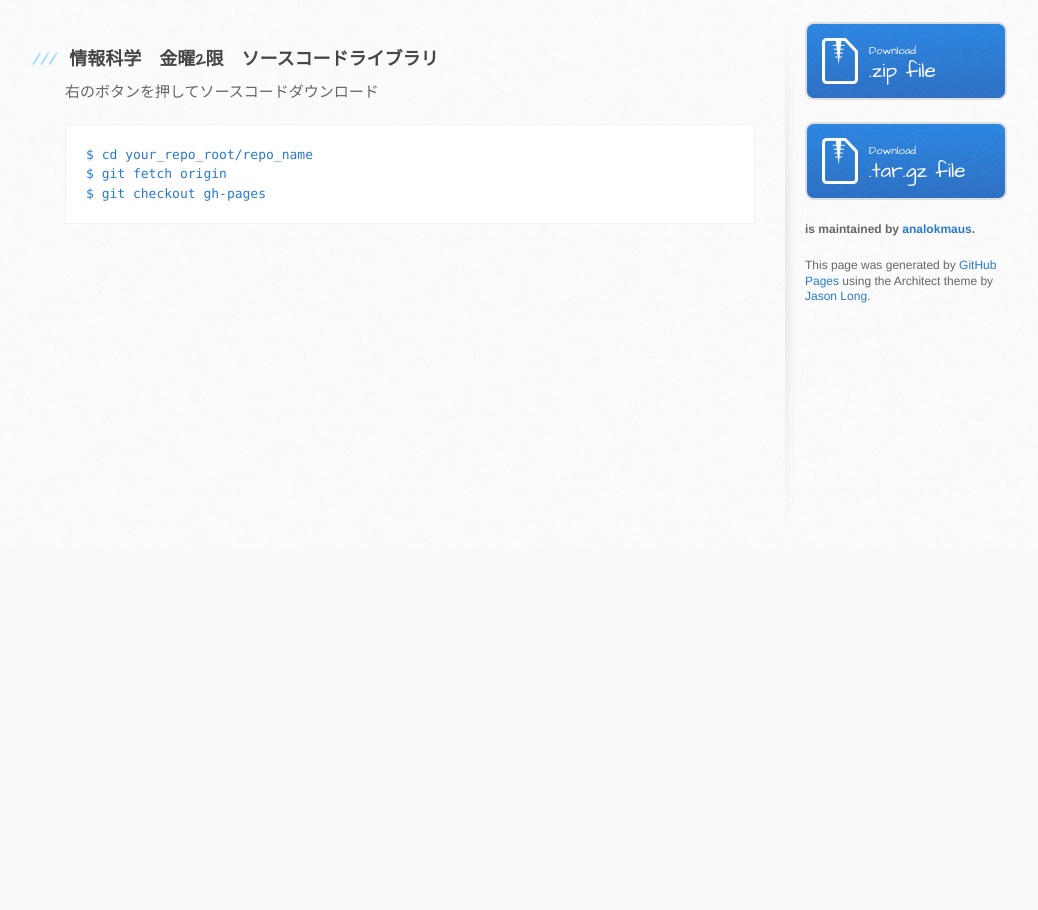
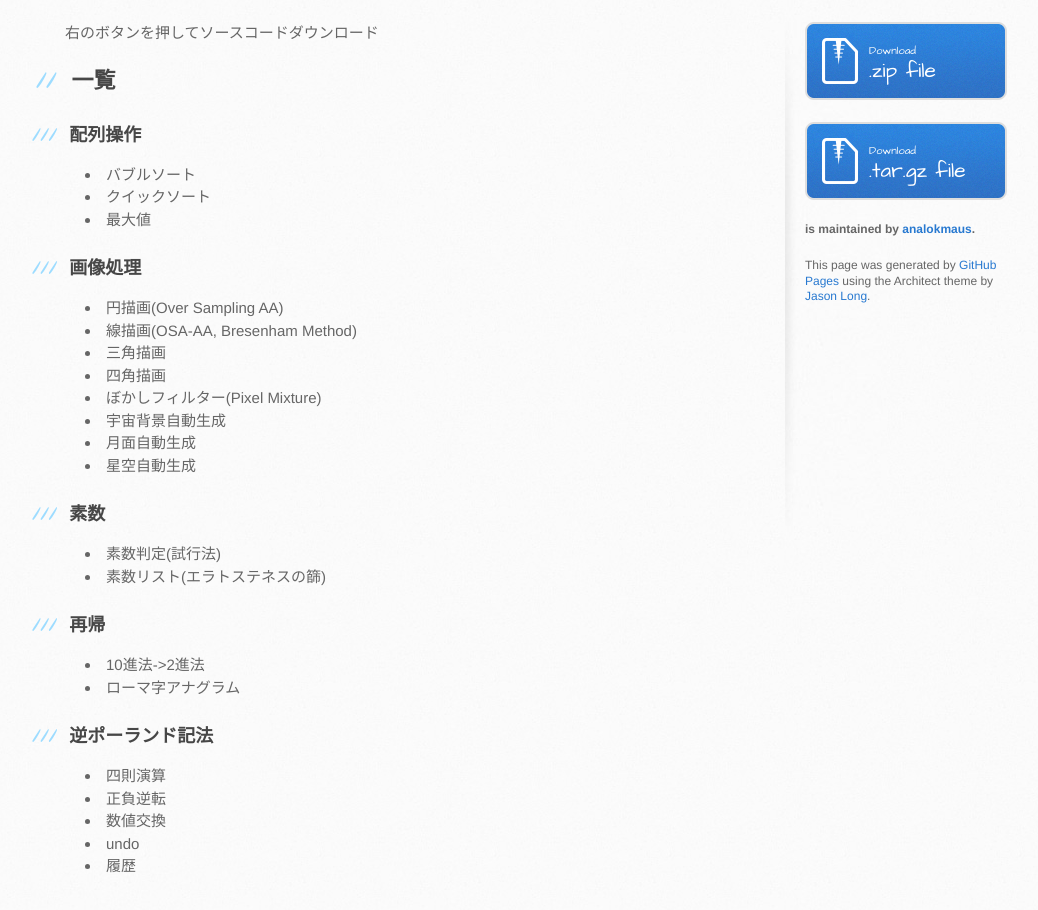
Before and after one commit to analokmaus/is2014f2, a plain HTML site: page index.html in a window 1280 px wide. Shown: the part 320-1230 px from the top of the page, without its empty margins (105-1143 px from the left). Before the commit the page ends 869 px from the top, so only its background shows below. Drawn offline with Linux system fonts and the light colour scheme.

```diff
--- a/index.html
+++ b/index.html
@@ -28,15 +28,60 @@
     <div id="content-wrapper">
       <div class="inner clearfix">
         <section id="main-content">
-          <h3>
-<a id="情報科学金曜2限ソースコードライブラリ" class="anchor" href="#%E6%83%85%E5%A0%B1%E7%A7%91%E5%AD%A6%E9%87%91%E6%9B%9C2%E9%99%90%E3%82%BD%E3%83%BC%E3%82%B9%E3%82%B3%E3%83%BC%E3%83%89%E3%83%A9%E3%82%A4%E3%83%96%E3%83%A9%E3%83%AA" aria-hidden="true"><span class="octicon octicon-link"></span></a>情報科学　金曜2限　ソースコードライブラリ</h3>
+          <p>右のボタンを押してソースコードダウンロード</p>
 
-<p>右のボタンを押してソースコードダウンロード</p>
+<h2>
+<a id="一覧" class="anchor" href="#%E4%B8%80%E8%A6%A7" aria-hidden="true"><span class="octicon octicon-link"></span></a>一覧</h2>
 
-<pre><code>$ cd your_repo_root/repo_name
-$ git fetch origin
-$ git checkout gh-pages
-</code></pre>
+<h3>
+<a id="配列操作" class="anchor" href="#%E9%85%8D%E5%88%97%E6%93%8D%E4%BD%9C" aria-hidden="true"><span class="octicon octicon-link"></span></a>配列操作</h3>
+
+<ul>
+<li>バブルソート</li>
+<li>クイックソート</li>
+<li>最大値</li>
+</ul>
+
+<h3>
+<a id="画像処理" class="anchor" href="#%E7%94%BB%E5%83%8F%E5%87%A6%E7%90%86" aria-hidden="true"><span class="octicon octicon-link"></span></a>画像処理</h3>
+
+<ul>
+<li>円描画(Over Sampling AA)</li>
+<li>線描画(OSA-AA, Bresenham Method)</li>
+<li>三角描画</li>
+<li>四角描画</li>
+<li>ぼかしフィルター(Pixel Mixture)</li>
+<li>宇宙背景自動生成</li>
+<li>月面自動生成</li>
+<li>星空自動生成</li>
+</ul>
+
+<h3>
+<a id="素数" class="anchor" href="#%E7%B4%A0%E6%95%B0" aria-hidden="true"><span class="octicon octicon-link"></span></a>素数</h3>
+
+<ul>
+<li>素数判定(試行法)</li>
+<li>素数リスト(エラトステネスの篩)</li>
+</ul>
+
+<h3>
+<a id="再帰" class="anchor" href="#%E5%86%8D%E5%B8%B0" aria-hidden="true"><span class="octicon octicon-link"></span></a>再帰</h3>
+
+<ul>
+<li>10進法-&gt;2進法</li>
+<li>ローマ字アナグラム</li>
+</ul>
+
+<h3>
+<a id="逆ポーランド記法" class="anchor" href="#%E9%80%86%E3%83%9D%E3%83%BC%E3%83%A9%E3%83%B3%E3%83%89%E8%A8%98%E6%B3%95" aria-hidden="true"><span class="octicon octicon-link"></span></a>逆ポーランド記法</h3>
+
+<ul>
+<li>四則演算</li>
+<li>正負逆転</li>
+<li>数値交換</li>
+<li>undo</li>
+<li>履歴</li>
+</ul>
         </section>
 
         <aside id="sidebar">
```
Also changed, not shown: params.json (+1 -1 lines).
